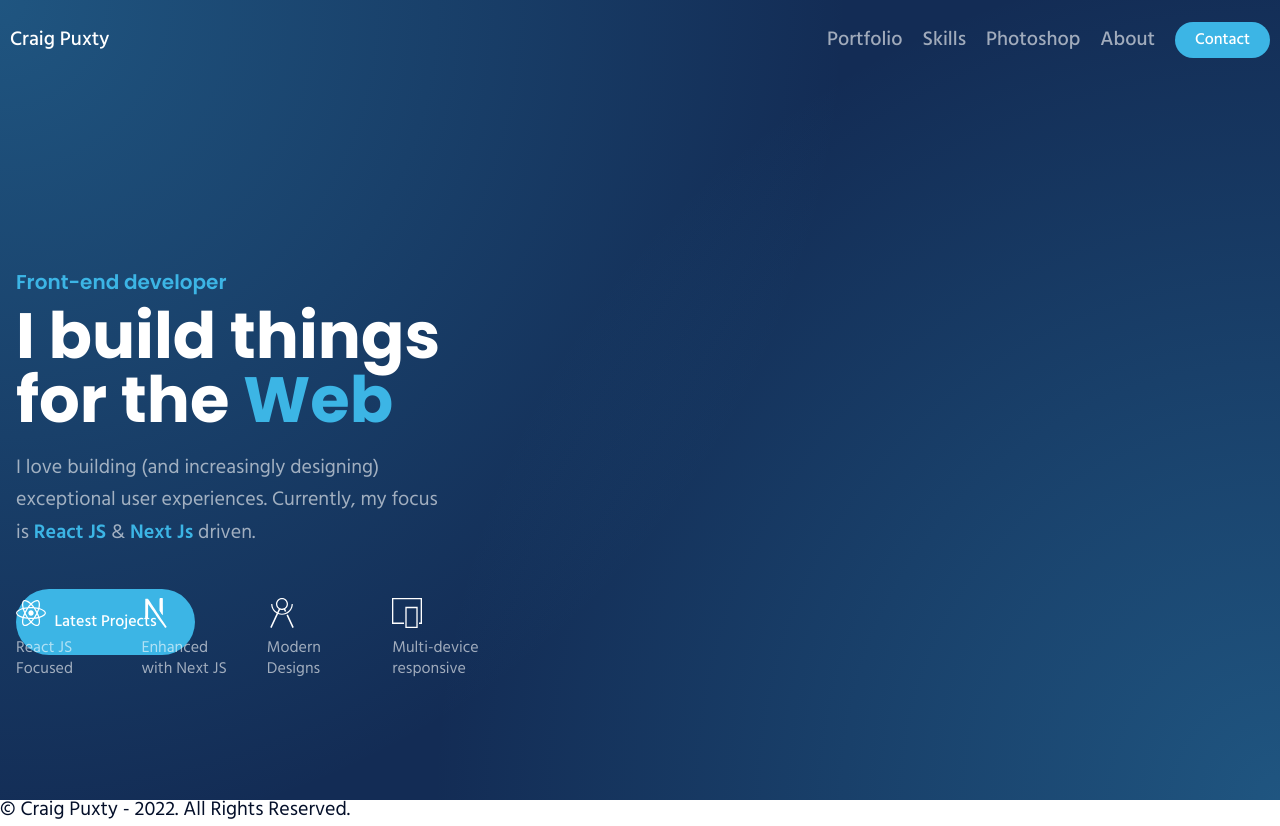
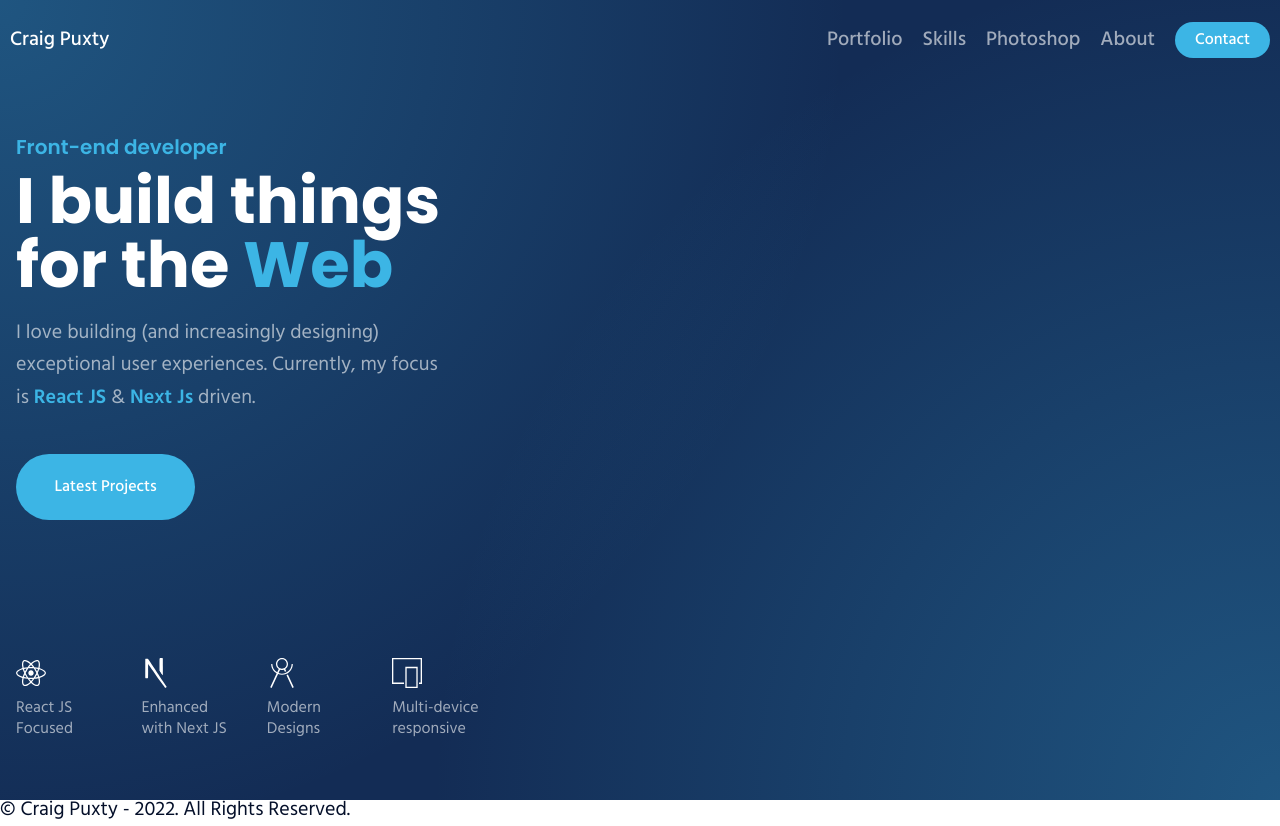
Before and after one commit to Dangereye/portfolio-v2, a Next.js app: page / in a window 1280 px wide. Built offline with nearby package versions, Linux system fonts and the light colour scheme.

Commit message:
Updated Hero article media queries - device orientation.

```diff
--- a/styles/articles/_articles.scss
+++ b/styles/articles/_articles.scss
@@ -4,8 +4,8 @@
   display: flex;
   justify-content: center;
 
-  @media (max-width: $mobile) {
-    padding: 4rem 1.6rem;
+  @media (max-width: $mobile), (max-height: 820px) {
+    padding: 6rem 1.6rem;
   }
 
   &__header {
--- a/styles/articles/_hero.scss
+++ b/styles/articles/_hero.scss
@@ -1,10 +1,15 @@
 &__hero {
   position: relative;
+  min-height: 750px;
   height: 100vh;
   max-height: 130rem;
   color: #fff;
   background-color: $dark-color;
   overflow: hidden;
+
+  @media (max-width: $mobile) {
+    min-height: 660px;
+  }
 
   .container {
     position: relative;
@@ -13,7 +18,7 @@
   .typography {
     margin-top: 15rem;
 
-    @media (max-width: $tablet) {
+    @media (max-width: $tablet), (max-height: 950px) {
       margin-top: 7.5rem;
     }
   }
--- a/styles/partials/_variables.scss
+++ b/styles/partials/_variables.scss
@@ -2,7 +2,7 @@
 $laptop-l: 1440px;
 $laptop: 1024px;
 $tablet: 768px;
-$mobile: 540px;
+$mobile: 550px;
 
 // Font sizes
 $h1-size: clamp(3.2rem, 5vw, 6.4rem);
```
